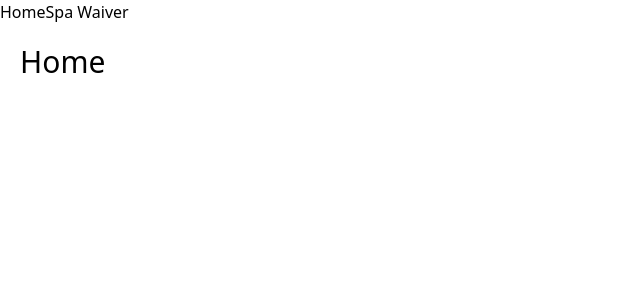
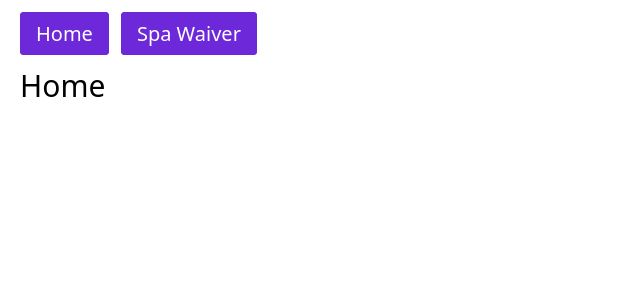
Before and after one commit to dstearle/pechanga-waiver-app, a Vue app: page / in a window 1280 px wide. Shown: the top 300 px of the page, without its empty margins (0-640 px from the left). Built offline with nearby package versions, Linux system fonts and the light colour scheme.

Commit message:
Styled the buttons for the page links

```diff
--- a/src/App.vue
+++ b/src/App.vue
@@ -3,13 +3,19 @@
 	<div id="app">
 
 		<!-- Navbar -->
-		<div id="nav">
+		<div id="nav" class="mt-5 mx-5">
 
 			<!-- Home Link -->
-			<router-link to="/">Home</router-link>
+			<router-link
+				to="/"
+				class="mr-3 px-3 py-1 rounded text-white text-xl border-4 border-violet-700 bg-violet-700 hover:bg-violet-500"
+			>Home</router-link>
 
 			<!-- Spa Waiver Link -->
-			<router-link to="/waiver?waiver=spa">Spa Waiver</router-link>
+			<router-link
+				to="/waiver?waiver=spa"
+				class="mr-3 px-3 py-1 rounded text-white text-xl border-4 border-violet-700 bg-violet-700 hover:bg-violet-500"
+			>Spa Waiver</router-link>
 
 		</div>
 
```
